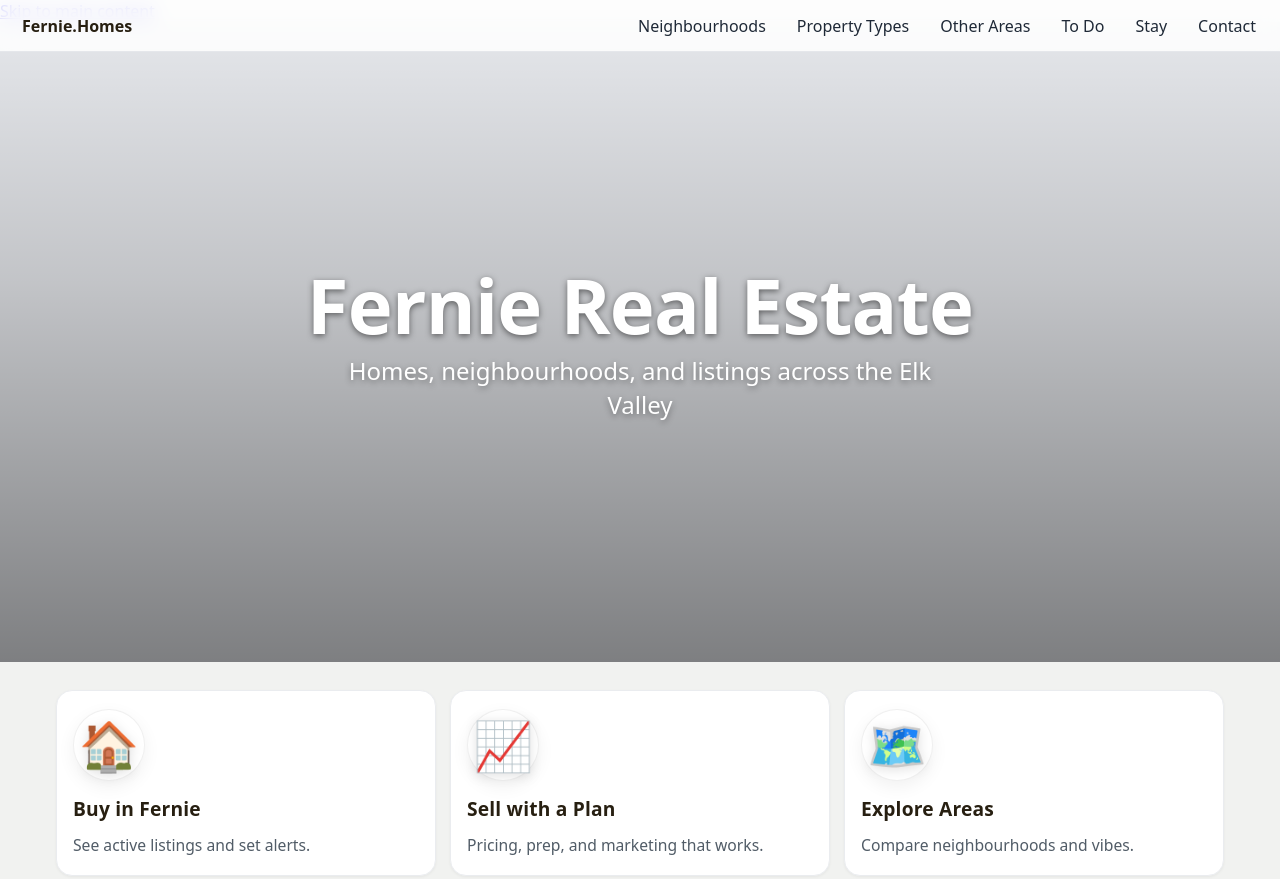
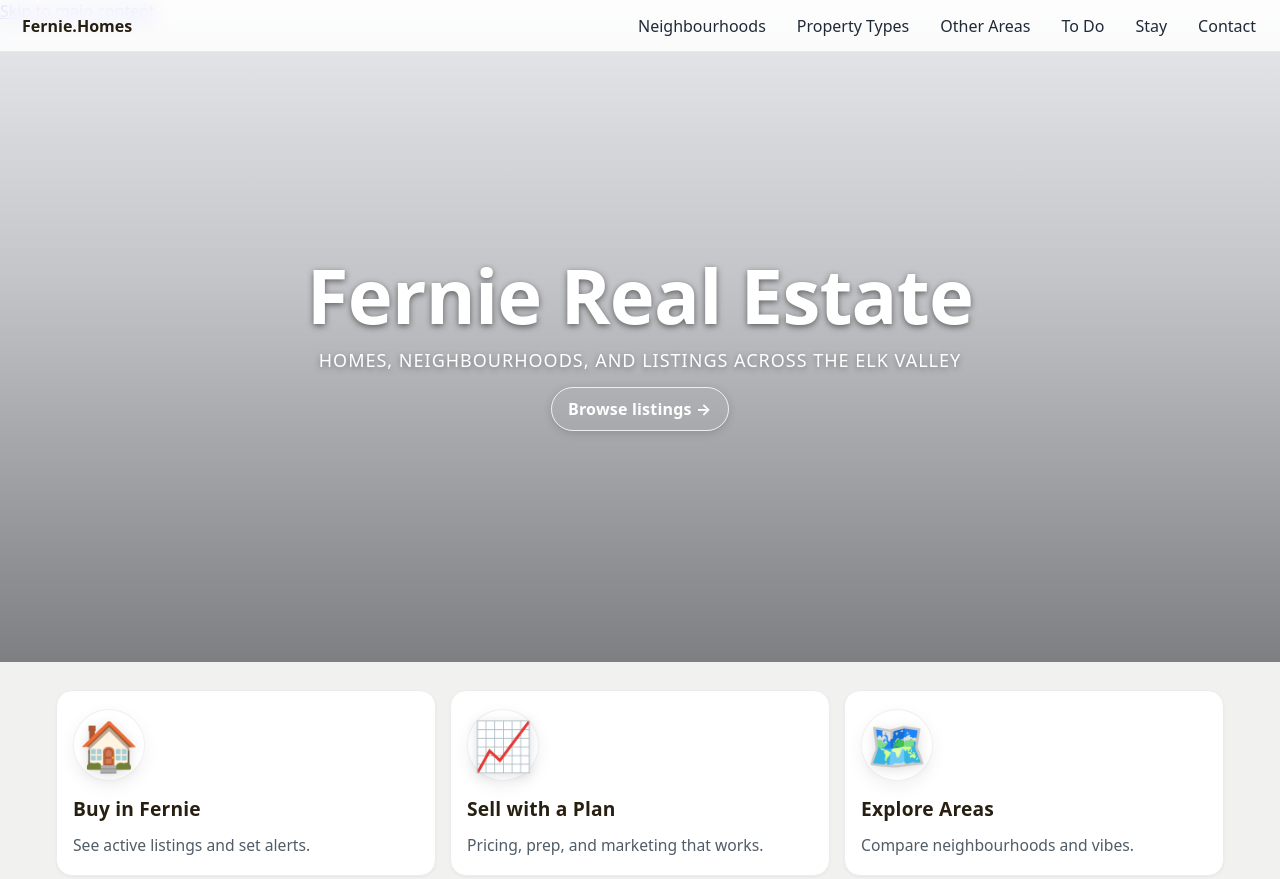
Before and after one commit to gofernie/nuts, an Astro site: page / in a window 1280 px wide. Shown: the top 879 px of the page. Built offline with nearby package versions, Linux system fonts and the light colour scheme; Astro itself is replaced by a stand-in of ours; no server answers; a script that the page names is missing.

Commit message:
Describe the change

```diff
--- a/src/pages/index.astro
+++ b/src/pages/index.astro
@@ -17,7 +17,7 @@ type Row = {
   seo_title?: string;
   seo_description?: string;
   cta1?: string; // RealtyVis block ID or full snippet
-  cta2?: string; // Feature copy (HTML/text)
+  cta2?: string; // HERO SUBHEAD (we're using this)
   cta3?: string; // Optional extra
 };
 
@@ -109,7 +109,7 @@ items = chooseNeighbourCards(allItems);
 /* ---- SEO / hero ---- */
 const heroSrc      = header?.hero_img ? heroPath(header.hero_img) : "";
 const heroH1       = header?.title || "Fernie Real Estate";
-const subhead      = header?.seo_description || header?.summary || "Homes, neighbourhoods, and listings across the Elk Valley";
+const subhead      = header?.cta2 || header?.seo_description || header?.summary || "Homes, neighbourhoods, and listings across the Elk Valley";
 const pageSeoTitle = header?.seo_title || heroH1;
 const pageSeoDesc  = header?.seo_description || header?.summary || "";
 
@@ -149,6 +149,16 @@ const WX_LON = Number(import.meta.env.PUBLIC_WEATHER_LON ?? "") || -115.090;
       <div class="hero-inner">
         <h1 class="fade-slide">{heroH1}</h1>
         <p class="fade-slide subhead">{subhead}</p>
+        <div class="hero-cta fade-slide">
+          <a
+            href="/search"
+            class="btn btn-outline ripple"
+            data-jump="#new-listings"
+            aria-label="Browse Fernie listings"
+          >
+            Browse listings →
+          </a>
+        </div>
       </div>
     </div>
   </section>
@@ -407,22 +417,80 @@ const WX_LON = Number(import.meta.env.PUBLIC_WEATHER_LON ?? "") || -115.090;
       position: absolute; inset: 0; z-index: 1; display: grid; place-items: center; text-align: center; color: white; padding: 0 1rem;
       background: linear-gradient(to top, rgba(0,0,0,0.45) 0%, rgba(0,0,0,0.15) 60%, transparent 100%);
     }
+    .hero-inner { max-width: 800px; margin: 0 auto; text-align: center; }
+
     .hero-overlay h1 { font-size: clamp(2.5rem, 6vw, 4.75rem); line-height: 1.1; margin: 0; text-shadow: 0 2px 6px rgba(0,0,0,0.5); letter-spacing: -0.01em; }
 
-    /* NEW: hero inner + soft motion */
-    .hero-inner { max-width: 800px; margin: 0 auto; text-align: center; }
+    /* subtle motion */
     .fade-slide { opacity: 0; transform: translateY(20px); animation: fadeSlideUp 0.8s ease-out forwards; }
-    .fade-slide.subhead { animation-delay: 0.3s; }
+    .fade-slide.subhead { animation-delay: 0.25s; }
+    .hero-cta.fade-slide { animation-delay: 0.45s; }
     @keyframes fadeSlideUp { from { opacity: 0; transform: translateY(20px); } to { opacity: 1; transform: translateY(0); } }
+
+    /* smaller subhead (uppercase via CSS) */
     .hero-overlay .subhead {
-      font-size: clamp(1.125rem, 2vw, 1.5rem);
+      text-transform: uppercase;
+      letter-spacing: 1px;
+      font-size: clamp(1rem, 1.6vw, 1.125rem);
       color: #fff;
-      opacity: 0.9;
+      opacity: 0.92;
       text-shadow: 0 2px 6px rgba(0,0,0,0.4);
-      max-width: 640px;
-      margin: .5rem auto 0;
-      line-height: 1.4;
+      max-width: 680px;
+      margin: .6rem auto 0;
+      line-height: 1.45;
     }
+
+    /* outline button for hero */
+    .hero-cta { margin-top: 14px; }
+    .btn {
+      --bdr: rgba(255,255,255,0.9);
+      --txt: #ffffff;
+      position: relative;
+      display: inline-flex;
+      align-items: center;
+      justify-content: center;
+      gap: .5ch;
+      padding: 10px 16px;
+      font-weight: 700;
+      letter-spacing: .2px;
+      text-decoration: none;
+      border-radius: 9999px;
+      border: 1.5px solid var(--bdr);
+      transition: transform .18s ease, background-color .18s ease, color .18s ease, border-color .18s ease, box-shadow .18s ease;
+      will-change: transform;
+      box-shadow: 0 2px 10px rgba(0,0,0,.15);
+      color: var(--txt);
+      background: transparent;
+      backdrop-filter: saturate(120%) blur(0px);
+    }
+    .btn:hover { transform: translateY(-1px); }
+    .btn:active { transform: translateY(0); }
+
+    .btn-outline {
+      background: transparent;
+      color: #fff;
+      border-color: rgba(255,255,255,0.8);
+    }
+    .btn-outline:hover {
+      background: rgba(255,255,255,0.10);
+      border-color: #fff;
+      color: #fff;
+      box-shadow: 0 6px 22px rgba(0,0,0,.25);
+      text-decoration: none;
+    }
+    .btn-outline:focus-visible {
+      outline: 3px solid rgba(255,255,255,0.65);
+      outline-offset: 2px;
+    }
+
+    /* ripple ink (shared) */
+    .ripple { overflow: hidden; }
+    .ripple-ink {
+      position: absolute; border-radius: 9999px; transform: scale(0);
+      animation: ripple .45s ease-out forwards; pointer-events: none; background: rgba(255,255,255,.35);
+      left: 0; top: 0; width: 0; height: 0;
+    }
+    @keyframes ripple { to { transform: scale(2.4); opacity: 0; } }
 
     /* SUMMARY CARD */
     .summary-card {
```
Also changed, not shown: src/pages/types/[slug].astro (+16 -11 lines).
